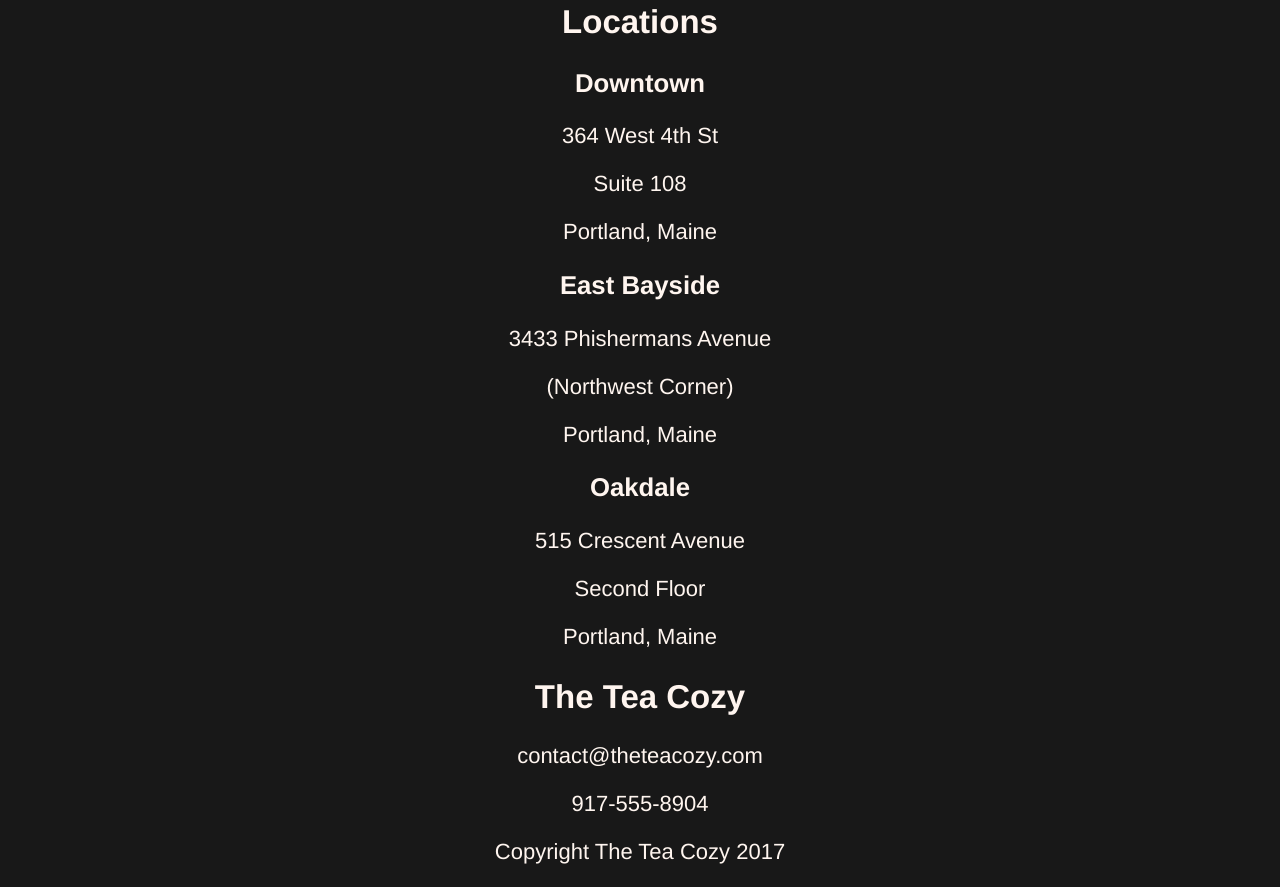
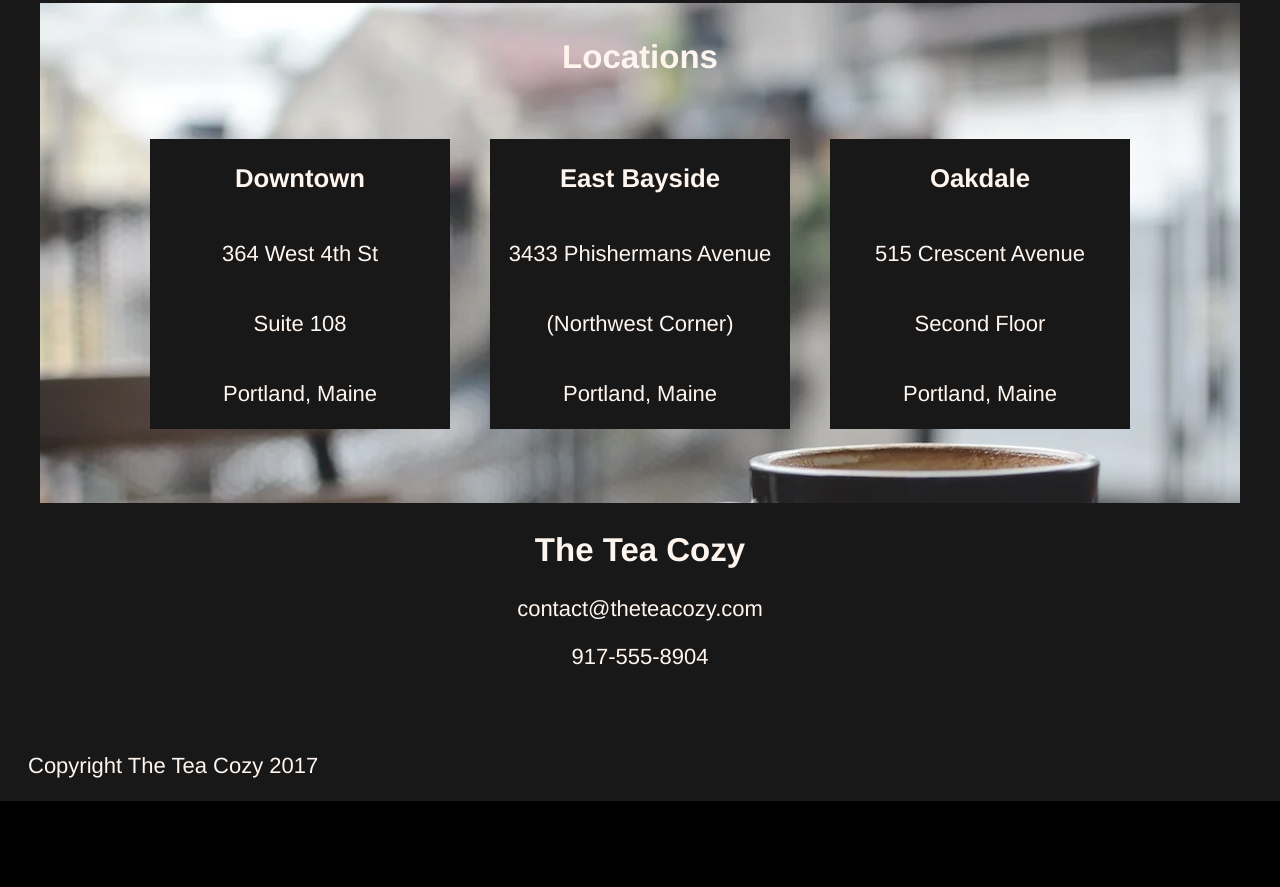
Before and after one commit to stuehrmannp/tea_cozy_cc, a plain HTML site: page index.html in a window 1280 px wide. Shown: the part 1565-2452 px from the top of the page. After the commit the page ends 2366 px from the top, so only its background shows below. Drawn offline with Linux system fonts and the light colour scheme.

Commit message:
final commit. All sections added according to spec

```diff
--- a/index.html
+++ b/index.html
@@ -50,13 +50,14 @@
         </section>
         <section class="locations">
             <h2>Locations</h2>
+            <div class=" location-cards">
             <div class="location-card">
                 <h3>Downtown</h3>
                 <p>364 West 4th St</p>
                 <p>Suite 108</p>
                 <p>Portland, Maine</p>
             </div>
-            <div class="location-card">
+            <div class="location-card middle">
                 <h3>East Bayside</h3>
                 <p>3433 Phishermans Avenue</p>
                 <p>(Northwest Corner)</p>
@@ -68,6 +69,7 @@
                 <p>Second Floor</p>
                 <p>Portland, Maine</p>
             </div>
+        </div>
         </section>
         <section class="contact">
             <h2>The Tea Cozy</h2>
--- a/style.css
+++ b/style.css
@@ -74,3 +74,46 @@ section.banner {
 }
 
 /* Locations Section */
+.locations {
+  height: 500px;
+  width: 1200px;
+  background-image: url("./resources/img-locations-background.webp");
+  background-size: cover;
+  margin: 0 auto;
+}
+
+.locations h2 {
+  padding: 35px;
+}
+
+.location-cards {
+  display: flex;
+  justify-content: center;
+  align-items: center;
+}
+
+.location-card {
+  display: flex;
+  align-items: center;
+  flex-direction: column;
+  width: 300px;
+  height: auto;
+  background-color: black;
+}
+
+.middle {
+  margin: 0 40px;
+}
+
+/* Contact Section */
+
+.contact {
+  height: 200px;
+}
+
+/* Footer */
+
+footer {
+  float: left;
+  margin-left: 20px;
+}
```
